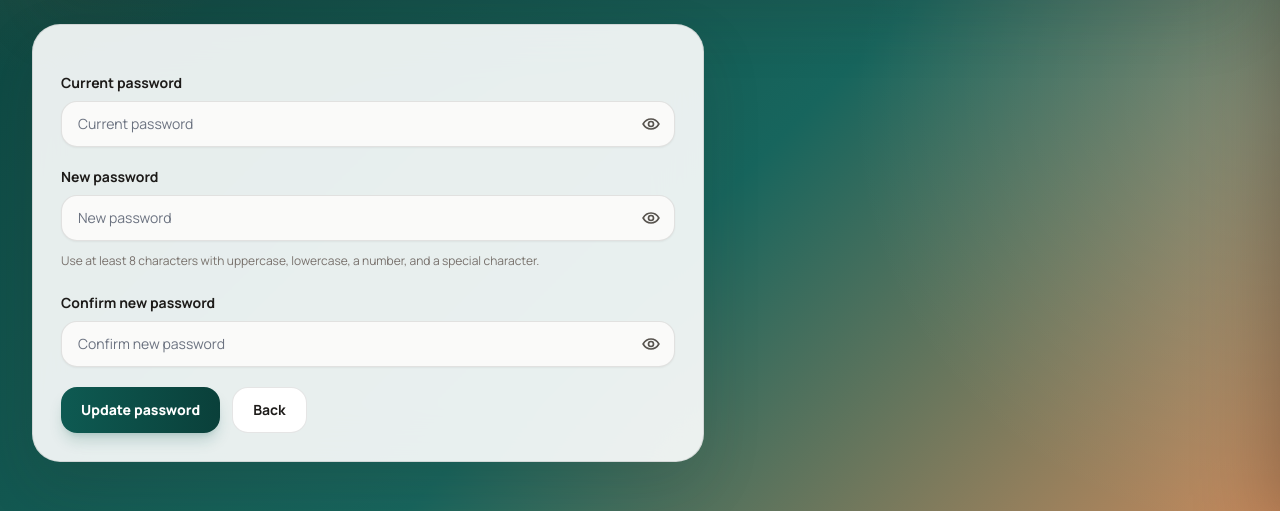
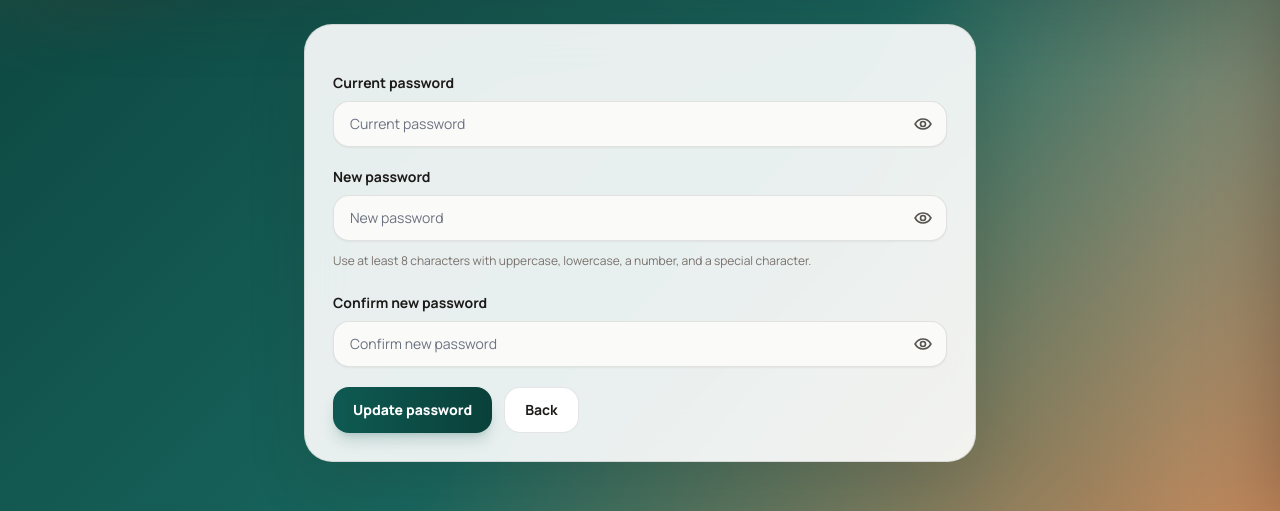
Before and after one commit to raymansarowa976/Subscription-Intelligence, a Django app: template templates/registration/change_password.html in a window 1280 px wide. Shown: the part 289-800 px from the top of the page. Run offline with Django 5.2, Linux system fonts and the light colour scheme; the template is opened without the code that fills it: values that come from a table or form of the project are taken from there, others are empty; some libraries are stand-ins or nearby versions.

Commit message:
centred change password and change username

```diff
--- a/templates/registration/change_password.html
+++ b/templates/registration/change_password.html
@@ -8,7 +8,7 @@
 {% block settings_nav_class %}border border-white/40 bg-white/20 shadow-[0_0_0_4px_rgba(255,255,255,0.12),0_12px_28px_rgba(0,0,0,0.16)]{% endblock %}
 
 {% block app_panel %}
-<section class="mt-6 max-w-2xl rounded-[28px] border border-black/10 bg-white/90 p-7 shadow-panel backdrop-blur-xl">
+<section class="mt-6 mx-auto w-full max-w-2xl rounded-[28px] border border-black/10 bg-white/90 p-7 shadow-panel backdrop-blur-xl">
     <form method="post" class="space-y-5" novalidate hx-boost="true">
         {% csrf_token %}
         {% for field in form %}
--- a/templates/registration/change_username.html
+++ b/templates/registration/change_username.html
@@ -8,7 +8,7 @@
 {% block settings_nav_class %}border border-white/40 bg-white/20 shadow-[0_0_0_4px_rgba(255,255,255,0.12),0_12px_28px_rgba(0,0,0,0.16)]{% endblock %}
 
 {% block app_panel %}
-<section class="mt-6 max-w-2xl rounded-[28px] border border-black/10 bg-white/90 p-7 shadow-panel backdrop-blur-xl">
+<section class="mt-6 mx-auto w-full max-w-2xl rounded-[28px] border border-black/10 bg-white/90 p-7 shadow-panel backdrop-blur-xl">
     <p class="text-sm font-semibold uppercase tracking-[0.18em] text-stone-500">Current username</p>
     <p class="mt-2 text-2xl font-extrabold text-ink">{{ request.user.username }}</p>
 
```
